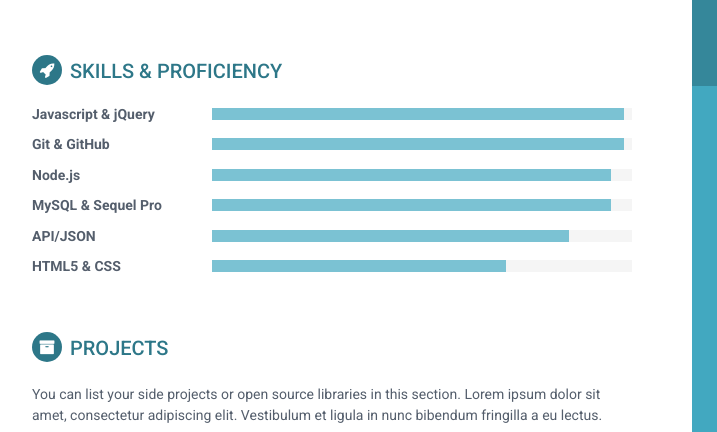
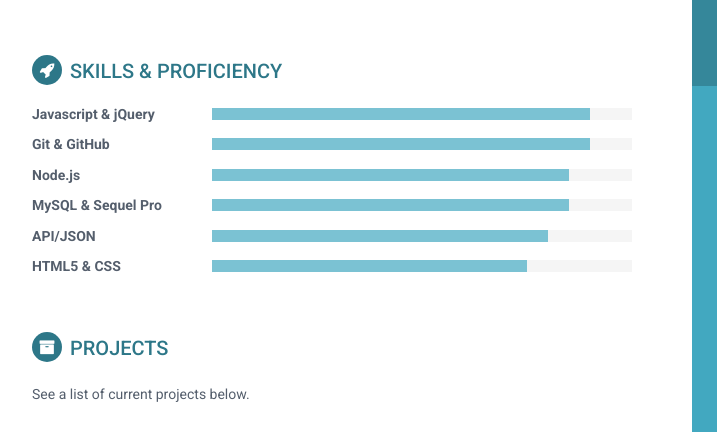
Before and after one commit to jesshust/jesshust.github.io, a plain HTML site: page resume.html in a window 1280 px wide. Shown: the part 227-659 px from the top of the page, 188-905 px from the left. Drawn offline with Linux system fonts and the light colour scheme.

Commit message:
GitHub links added

```diff
--- a/resume.html
+++ b/resume.html
@@ -100,7 +100,7 @@
                 <div class="item">
                     <h3 class="level-title">Javascript &amp; jQuery</h3>
                     <div class="level-bar">
-                        <div class="level-bar-inner" data-level="98%">
+                        <div class="level-bar-inner" data-level="90%">
                         </div>
                     </div><!--//level-bar-->
                 </div><!--//item-->
@@ -108,7 +108,7 @@
                 <div class="item">
                     <h3 class="level-title">Git &amp; GitHub</h3>
                     <div class="level-bar">
-                        <div class="level-bar-inner" data-level="98%">
+                        <div class="level-bar-inner" data-level="90%">
                         </div>
                     </div><!--//level-bar-->
                 </div><!--//item-->
@@ -116,7 +116,7 @@
                 <div class="item">
                     <h3 class="level-title">Node.js</h3>
                     <div class="level-bar">
-                        <div class="level-bar-inner" data-level="95%">
+                        <div class="level-bar-inner" data-level="85%">
                         </div>
                     </div><!--//level-bar-->
                 </div><!--//item-->
@@ -124,7 +124,7 @@
                 <div class="item">
                     <h3 class="level-title">MySQL &amp; Sequel Pro</h3>
                     <div class="level-bar">
-                        <div class="level-bar-inner" data-level="95%">
+                        <div class="level-bar-inner" data-level="85%">
                         </div>
                     </div><!--//level-bar-->
                 </div><!--//item-->
@@ -132,7 +132,7 @@
                 <div class="item">
                     <h3 class="level-title">API/JSON</h3>
                     <div class="level-bar">
-                        <div class="level-bar-inner" data-level="85%">
+                        <div class="level-bar-inner" data-level="80%">
                         </div>
                     </div><!--//level-bar-->
                 </div><!--//item-->
@@ -140,7 +140,7 @@
                 <div class="item">
                     <h3 class="level-title">HTML5 &amp; CSS</h3>
                     <div class="level-bar">
-                        <div class="level-bar-inner" data-level="70%">
+                        <div class="level-bar-inner" data-level="75%">
                         </div>
                     </div><!--//level-bar-->
                 </div><!--//item-->
@@ -151,17 +151,17 @@
         <section class="section projects-section">
             <h2 class="section-title"><i class="fa fa-archive"></i>Projects</h2>
             <div class="intro">
-                <p>You can list your side projects or open source libraries in this section. Lorem ipsum dolor sit amet, consectetur adipiscing elit. Vestibulum et ligula in nunc bibendum fringilla a eu lectus.</p>
+                <p>See a list of current projects below.</p>
             </div><!--//intro-->
 
 
             <div class="item">
                 <span class="project-title"><a href="https://cryptic-mountain-19995.herokuapp.com/" target="_blank">Miyazaki-Themed Hangman</a></span> -
-                <span class="project-tagline">An interactive hangman game that runs in the browser. Uses JavaScript to update the HTML. See<a href="https://github.com/jesshust/Miyazaki-Themed-Hangman">Code on GitHub.</a></span>
+                <span class="project-tagline">An interactive hangman game that runs in the browser. Uses JavaScript to update the HTML. See <a href="https://github.com/jesshust/Miyazaki-Themed-Hangman">Code on GitHub.</a></span>
             </div><!--//item-->
 
             <div class="item">
-                <span class="project-title"><a href="https://polar-eyrie-70420.herokuapp.com/" target="_blank">Link, the Rupee Collector</a></span> - <span class="project-tagline">A fun and interactive game in the browser updating HTML using jQuery. See<a href = 'https://github.com/jesshust/week-4-game'>Code on GitHub.</a></span>
+                <span class="project-title"><a href="https://polar-eyrie-70420.herokuapp.com/" target="_blank">Link, the Rupee Collector</a></span> - <span class="project-tagline">A fun and interactive game in the browser updating HTML using jQuery. See <a href = 'https://github.com/jesshust/week-4-game'>Code on GitHub.</a></span>
             </div><!--//item-->
 
             <div class="item">
```
